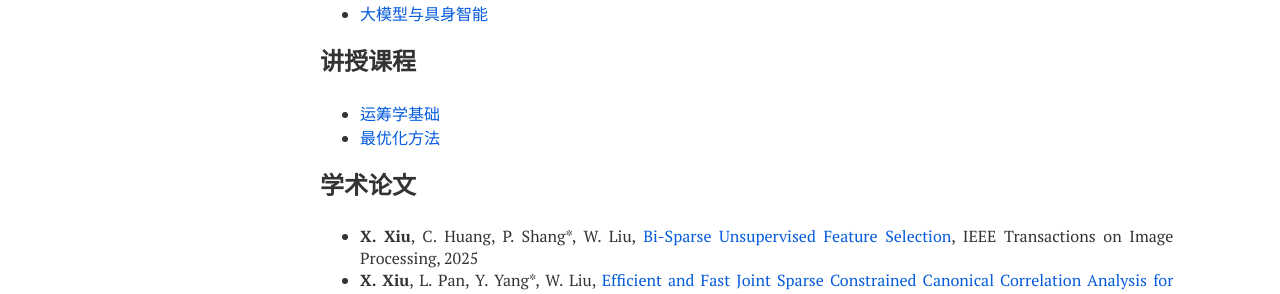
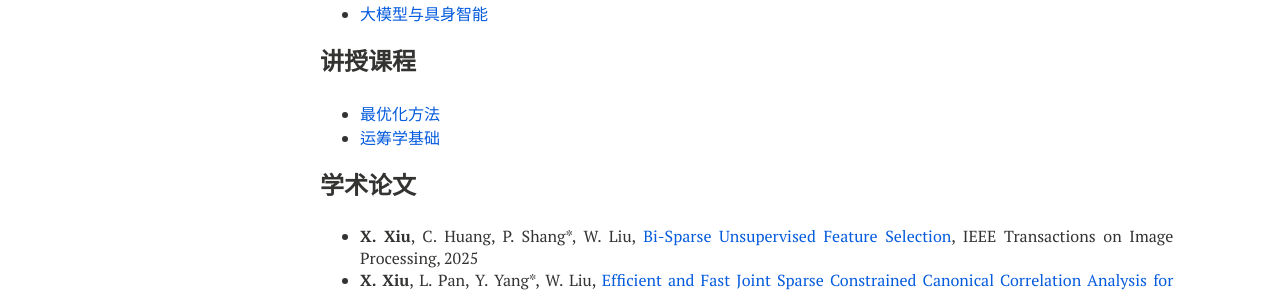
Before and after one commit to xianchaoxiu/xianchaoxiu.github.io, a Jekyll site: the page built from chinese/index.md, in a window 1280 px wide. Shown: the part 519-813 px from the top of the page. Built offline with Jekyll 4.4.1, drawn with Linux system fonts in a browser that asks for light colours; nearby versions of some CDN libraries.

Commit message:
Update index.md

```diff
--- a/chinese/index.md
+++ b/chinese/index.md
@@ -27,8 +27,8 @@ share: false
 
 
 ### 讲授课程
+* <a href="https://xianchaoxiu.github.io/chinese/course/OPT/" class="textlink" target="_blank">  最优化方法 </a><br>
 * <a href="https://xianchaoxiu.github.io/chinese/course/OR/" class="textlink" target="_blank">  运筹学基础 </a><br>
-* <a href="https://xianchaoxiu.github.io/chinese/course/OPT/" class="textlink" target="_blank">  最优化方法 </a><br>
 
 
 ### 学术论文
```
